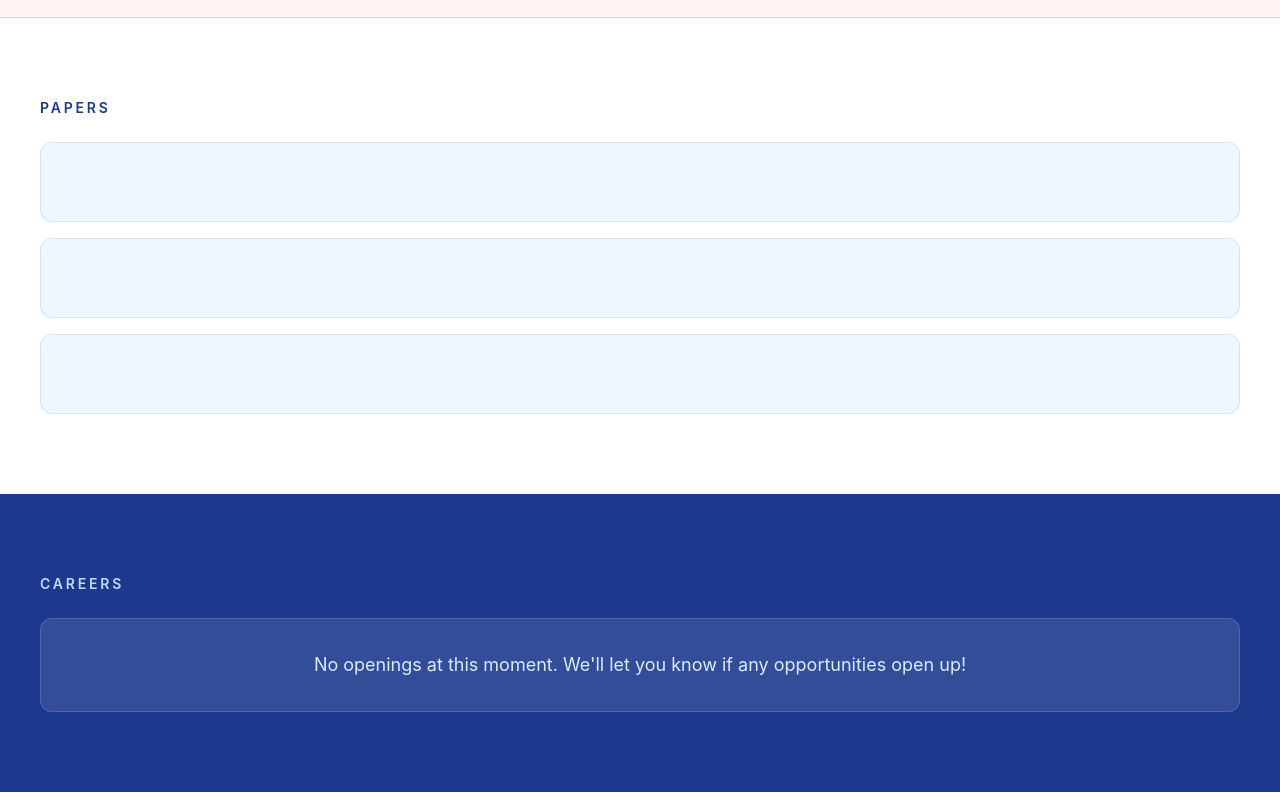
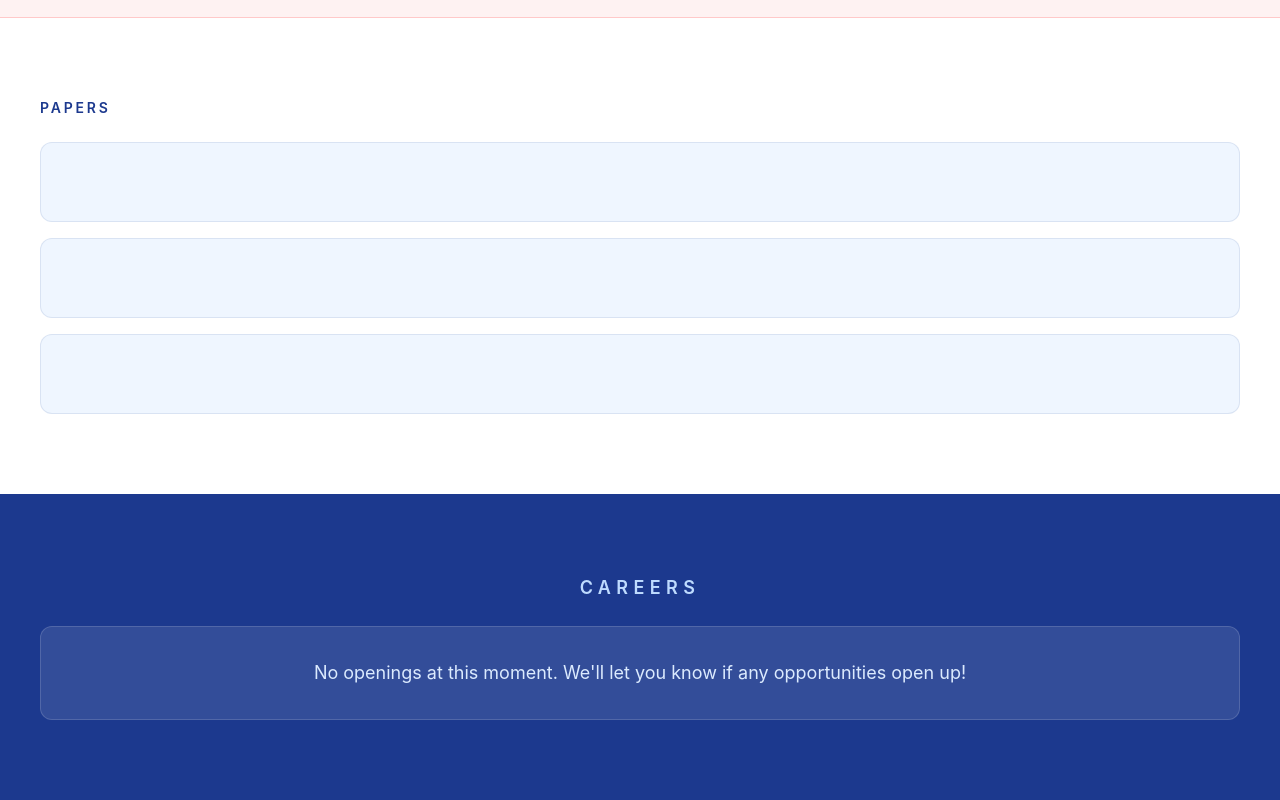
Before and after one commit to sgaut002/metrics-nepal-site, a React (Vite) app: page / in a window 1280 px wide. Shown: the part 1368-2168 px from the top of the page. Built offline with nearby package versions, Linux system fonts and the light colour scheme.

Commit message:
Center and enlarge careers heading

```diff
--- a/src/App.jsx
+++ b/src/App.jsx
@@ -113,7 +113,7 @@ export default function MetricsNepalHomepage() {
         {/* CAREERS */}
         <section id="careers" className="scroll-mt-28 bg-blue-900 text-white">
           <div className="mx-auto max-w-7xl scroll-mt-28 px-6 py-20 lg:px-10">
-            <div className="text-sm font-semibold uppercase tracking-[0.2em] text-blue-200">
+            <div className="text-center text-lg font-semibold uppercase tracking-[0.3em] text-blue-200">
               Careers
             </div>
             <div className="mt-6 flex items-center justify-center rounded-xl border border-white/15 bg-white/10 p-8 text-center text-lg text-blue-100">
```
